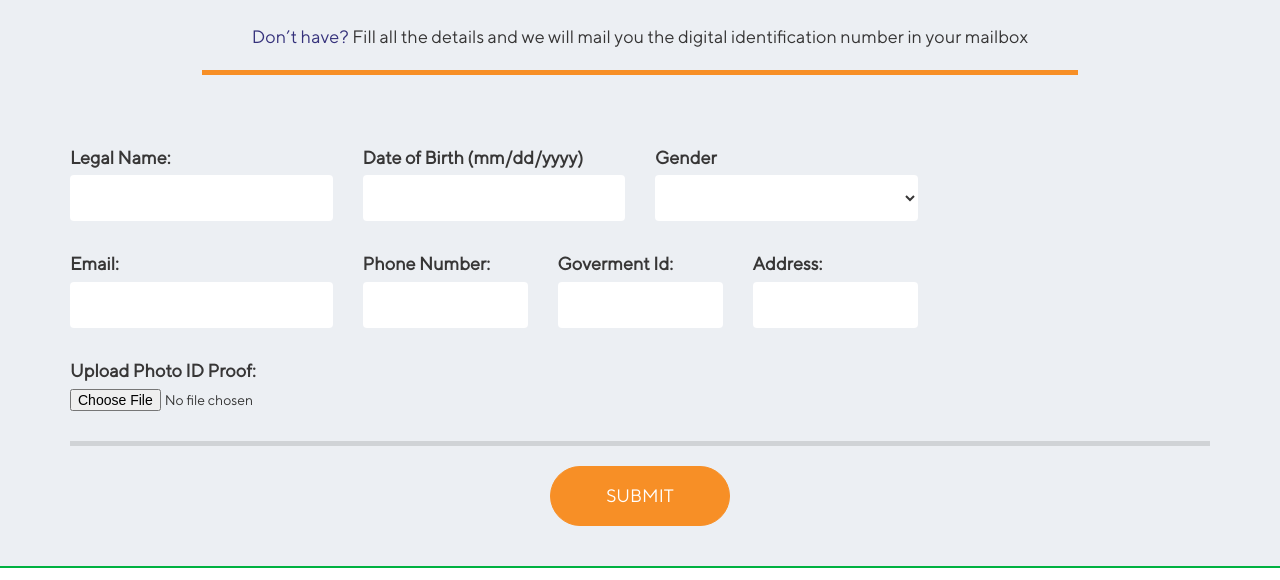
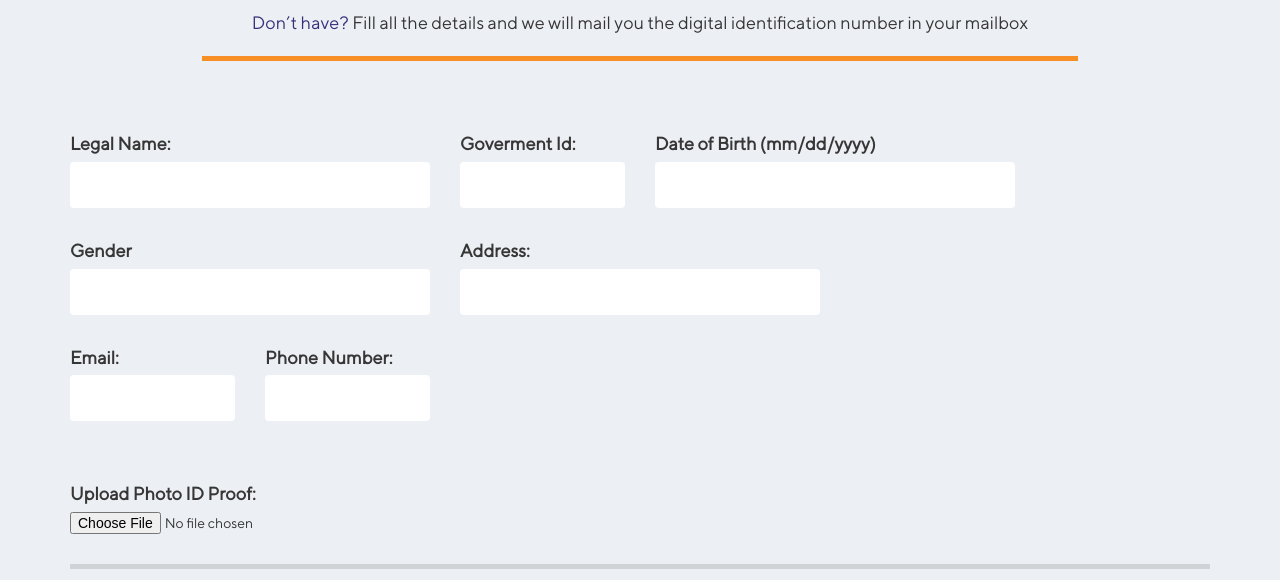
Before and after one commit to sachdevlaksh/hyperledger-usecase-3, a website: page ID_Pages/apply_for_digital_id.html in a window 1280 px wide. Shown: the part 217-797 px from the top of the page. Drawn offline with nearby package versions, Linux system fonts and the light colour scheme; files whose address does not match are found by name.

Commit message:
Update apply_for_digital_id.html

```diff
--- a/ID_Pages/apply_for_digital_id.html
+++ b/ID_Pages/apply_for_digital_id.html
@@ -2,14 +2,14 @@
 <html>
 
 <head>
-	<title>Sign Up Digital ID</title>
+	<title> Sign UP Digital ID </title>
 	<meta name="viewport" content="width=device-width, initial-scale=1.0">
 	<link href="../css/bootstrap.min.css" rel="stylesheet">
 	<link href="../css/style.css" rel="stylesheet">
 	<link href="https://fonts.googleapis.com/css?family=Open+Sans" rel="stylesheet">
 	<script src="https://ajax.googleapis.com/ajax/libs/angularjs/1.6.9/angular.min.js"></script>
 	<script src="../app.js"></script>
-	<!-- <style>
+	<style>
 		#overlay {
 			position: fixed;
 			display: none;
@@ -32,29 +32,15 @@
 			margin-left: -15em;
 			background-color: #f3f3f3;
 		}
-	</style> -->
+	</style>
 </head>
 
-<body ng-app="myModule" ng-controller="myController" onload="on()">
-
+<body ng-app="myModule" ng-controller="digitalIdReadOnlyForm" ng-init="loadDigitalIdData()">
 	<div class="container-fluid">
-		<div id="overlay">
-			<div id="mydiv">
-				<span class="fields_design col-md-8">
-		<label>Digital Id</label>
-		<input type="text" class="light"/>
-		</span>
-				<span class="fields_design col-md-1">
-		<label></label>
-        <img src="../images/arrow_blue.png" align="middle" style="margin-top:18px;" onclick="off()"/>
-		</span>
-			</div>
-		</div>
 		<!-- Header Section starts here-->
 		<header class="header_bg">
 			<div class="header_left"></div>
 			<div class="header_right"></div>
-
 			<div class="container">
 				<div class="logo_pharma">
 					<a href="#"><img src="../images/logo.png" alt="logo" /></a>
@@ -77,65 +63,73 @@
 				</div>
 			</div>
 			<h2>Apply for <b>digital identification</b></h2>
-			<p><a href="#">Don’t have?</a> Fill all the details and we will mail you the digital identification number in your mailbox</p>
+			<p><a href="#">Don’t have?</a> Fill all the details and we will mail you the digital identification number in your mailbox
+			</p>
 		</div>
 		<div class="student_id_forms">
 			<div class="container">
 				<form>
 					<div class="row student_forms_raw">
 
-						<div class="col-md-3">
+						<div class="fields_design col-md-4">
 							<label>Legal Name:</label>
-							<input type="text" ng-model="User.digitalIdInfo.Name">
+							<input type="text" style="background: white;" ng-model="User.digitalIdInfo.Name" />
 						</div>
 
-
-						<div class="col-md-3">
-							<label>Date of Birth (mm/dd/yyyy)</label>
-							<input type="text" ng-model="User.digitalIdInfo.DOB">
+						<div class="fields_design col-md-2">
+							<label>Goverment Id:</label>
+							<input type="text" style="background: white;" ng-model="User.digitalIdInfo.GovermentId" />
 						</div>
 
-						<div class="col-md-3">
-							<label>Gender</label>
-							<select ng-model="User.Gender" ng-options="x for x in gender"></select>
+						<div class="fields_design col-md-4">
+							<label>Date of Birth (mm/dd/yyyy)</label>
+							<input type="text" style="background: white;" ng-model="User.digitalIdInfo.DOB" />
 						</div>
+
 					</div>
 
 
 					<div class="row student_forms_raw">
 
-						<div class="col-md-3">
-							<label>Email:</label>
-							<input type="text" ng-model="User.digitalIdInfo.Email">
+						<div class="fields_design col-md-4">
+							<label>Gender</label>
+							<input type="text" style="background: white;" ng-model="User.digitalIdInfo.Gender" />
 						</div>
 
 
-						<div class="col-md-2">
-							<label>Phone Number:</label>
-							<input type="number" ng-model="User.digitalIdInfo.MobileNumber">
-						</div>
-
-						<div class="col-md-2">
-							<label>Goverment Id:</label>
-							<input type="text" ng-model="User.digitalIdInfo.GovermentId">
-						</div>
-
-						<div class="col-md-2">
+						<div class="fields_design col-md-4">
 							<label>Address:</label>
-							<input type="text" ng-model="User.digitalIdInfo.Address">
+							<input type="text" style="background: white;" ng-model="User.digitalIdInfo.Address" />
 						</div>
 
 					</div>
 
 					<div class="row student_forms_raw">
-						<div class="col-md-6">
+
+						<div class="fields_design col-md-2">
+							<label>Email:</label>
+							<input type="text" style="background: white;" ng-model="User.digitalIdInfo.Email" />
+						</div>
+
+						<div class="fields_design col-md-2">
+							<label>Phone Number:</label>
+							<input type="text" style="background: white;" ng-model="User.digitalIdInfo.mobileNumber" />
+						</div>
+
+					</div>
+
+					<div class="row student_forms_raw"></div>
+
+
+					<div class="row student_forms_raw">
+						<div class="fields_design col-md-4">
 							<label>Upload Photo ID Proof:</label>
-							<input type="file" class="light" file-model="myFile" accept="image/*"/>
+							<input type="file" class="light" file-model="myFile" accept="image/*" />
 						</div>
 					</div>
 
 					<div class="student_bottom_button">
-						<input type="button" value="submit" ng-click="submitUserData()">
+						<input type="button" style="background: green; border: black" value="submit" ng-click="submitUserData()">
 					</div>
 
 				</form>
@@ -150,13 +144,9 @@
 
 	</div>
 	<script type="text/javascript">
-function on() {
-document.getElementById("overlay").style.display = "block";
-}
-
-function off() {
-document.getElementById("overlay").style.display = "none";
-}
+		$(function () {
+			$("#Tabs1").tabs();
+		});
 	</script>
 </body>
 
```
